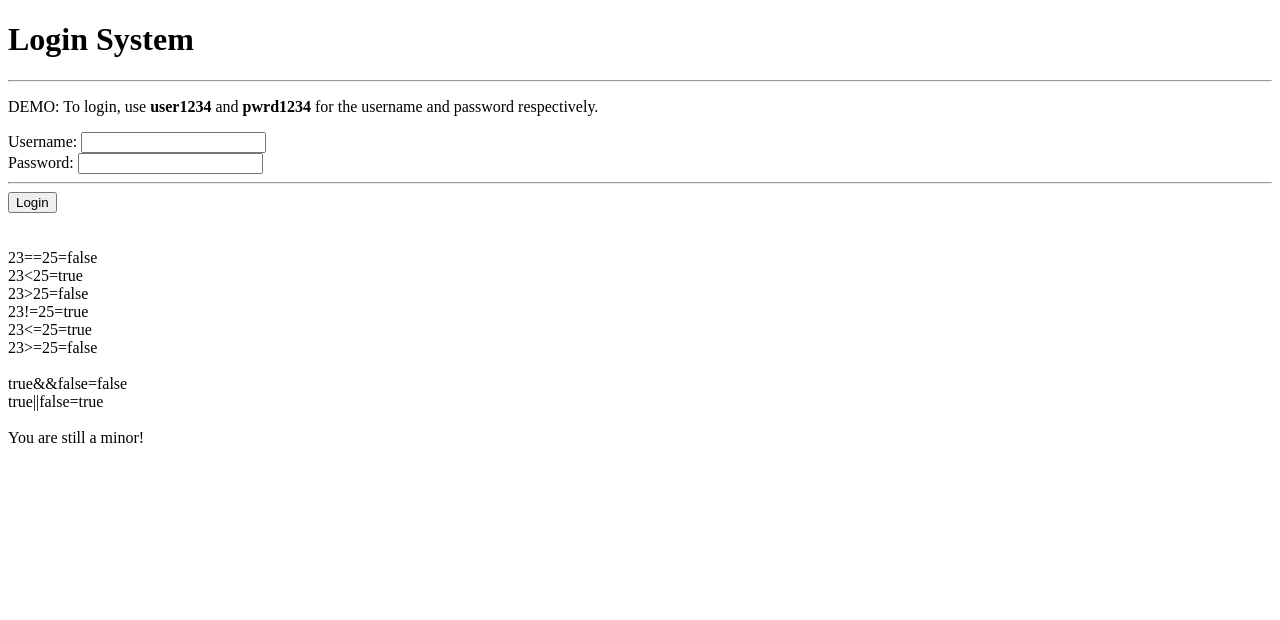
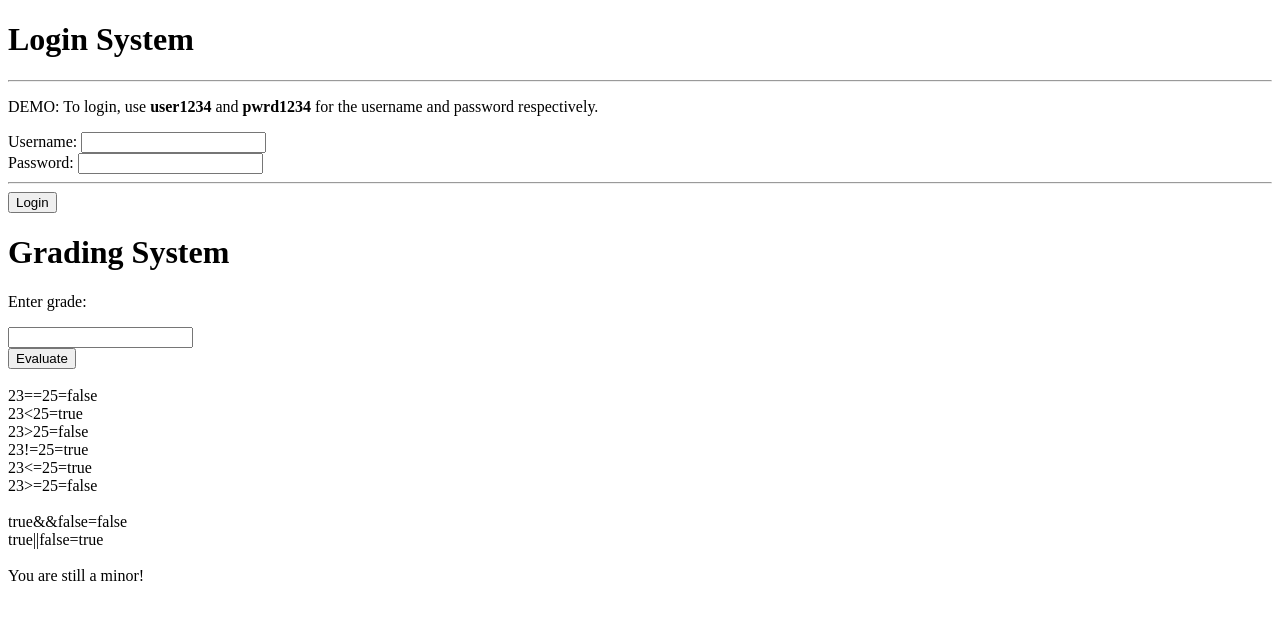
Before and after one commit to digammavauf/WD34_Exercise17_Tena, a plain HTML site: page index.html in a window 1280 px wide. Drawn offline with Linux system fonts and the light colour scheme.

Commit message:
Grade Evaluator added

```diff
--- a/index.html
+++ b/index.html
@@ -22,6 +22,11 @@
             <hr>
             <button onclick="logout()">Logout</button>
         </div>
+        <h1>Grading System</h1>
+        <p>Enter grade:</p>
+        <input id="grd">
+        <br>
+        <button onclick="evaluateGrd(document.getElementById('grd').value)">Evaluate</button>
     </body>
     <script src="js/main.js"></script>
 </html>
--- a/js/main.js
+++ b/js/main.js
@@ -60,3 +60,18 @@ if(age>=18) {
 } else {
     document.writeln("You are still a minor!<br>");
 }
+
+let evaluateGrd=(grade)=> {
+    if(grade=="") alert("You need to enter a number to evaluate");
+    else if(isNaN(grade)) alert("That is not a number");
+    else if(grade>100) alert("Oh, that is Beyond Expectations. No one gets that far.");
+    else if(grade>=90 && grade <=100) alert("Outstanding");
+    else if(grade>=85 && grade<=89) alert("Very Satisfactory");
+    else if(grade>=80 && grade<=84) alert("Satisfactory");
+    else if(grade>=75 && grade<=79) alert("Fairly Satisfactory");
+    else if(grade>=0 && grade<75) alert("Did not meet expectations");
+    else if(grade<0) alert("Did not meet expectations");
+    else {
+
+    }
+}
```
